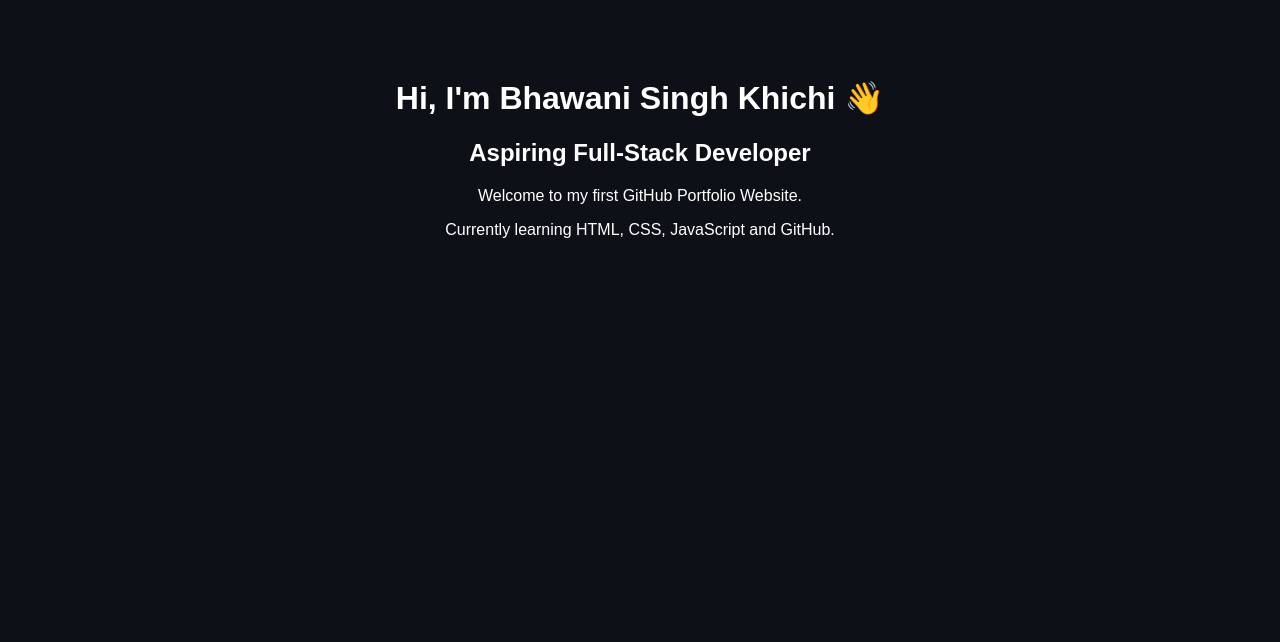
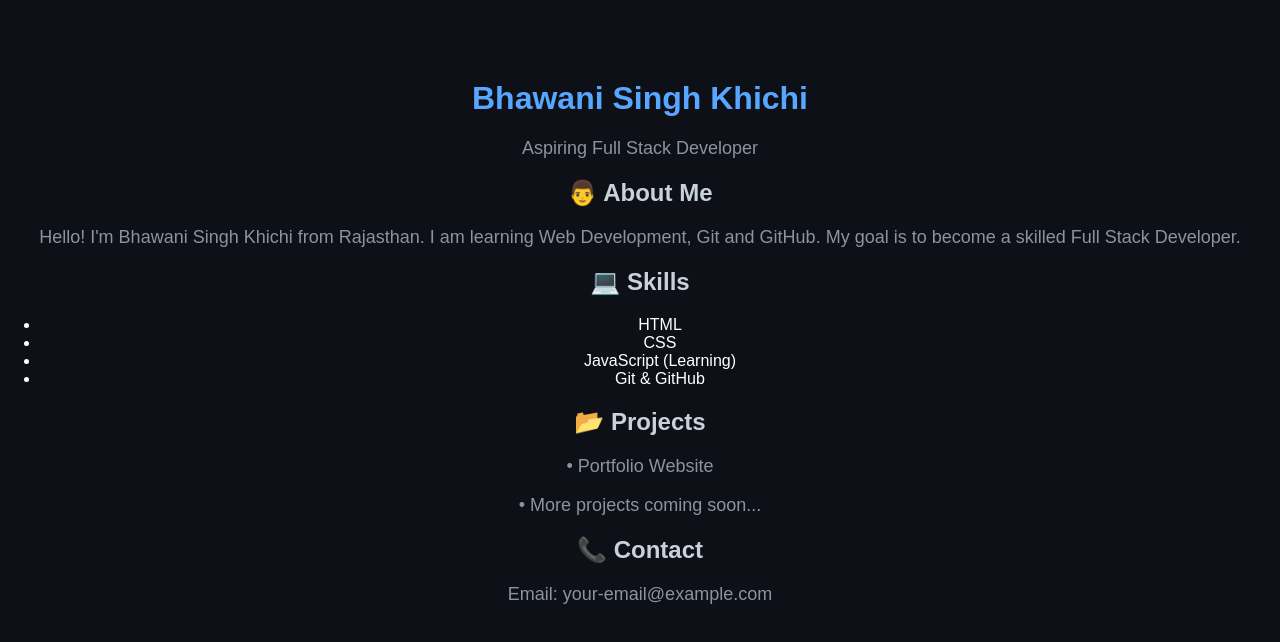
Before and after one commit to Bhawani-singh-khichi7/portfolio-website, a plain HTML site: page index.html in a window 1280 px wide. Drawn offline with Linux system fonts and the light colour scheme.

Commit message:
Enhance index.html with structured content and title
Updated the title and structured the content with sections for About Me, Skills, Projects, and Contact.

```diff
--- a/index.html
+++ b/index.html
@@ -3,12 +3,52 @@
 <head>
     <meta charset="UTF-8">
     <meta name="viewport" content="width=device-width, initial-scale=1.0">
-    <title>Bhawani Singh Khichi</title>
+    <title>Bhawani Singh Khichi | Portfolio</title>
+
+    <link rel="stylesheet" href="style.css">
 </head>
-<body style="background:#0d1117;color:white;font-family:Arial;text-align:center;padding:50px;">
-    <h1>Hi, I'm Bhawani Singh Khichi 👋</h1>
-    <h2>Aspiring Full-Stack Developer</h2>
-    <p>Welcome to my first GitHub Portfolio Website.</p>
-    <p>Currently learning HTML, CSS, JavaScript and GitHub.</p>
+
+<body>
+
+<header>
+    <h1>Bhawani Singh Khichi</h1>
+    <p>Aspiring Full Stack Developer</p>
+</header>
+
+<section>
+    <h2>👨 About Me</h2>
+    <p>
+        Hello! I'm Bhawani Singh Khichi from Rajasthan.
+        I am learning Web Development, Git and GitHub.
+        My goal is to become a skilled Full Stack Developer.
+    </p>
+</section>
+
+<section>
+    <h2>💻 Skills</h2>
+
+    <ul>
+        <li>HTML</li>
+        <li>CSS</li>
+        <li>JavaScript (Learning)</li>
+        <li>Git & GitHub</li>
+    </ul>
+</section>
+
+<section>
+    <h2>📂 Projects</h2>
+
+    <p>• Portfolio Website</p>
+    <p>• More projects coming soon...</p>
+</section>
+
+<section>
+    <h2>📞 Contact</h2>
+
+    <p>Email: your-email@example.com</p>
+</section>
+
+<script src="script.js"></script>
+
 </body>
 </html>
```
